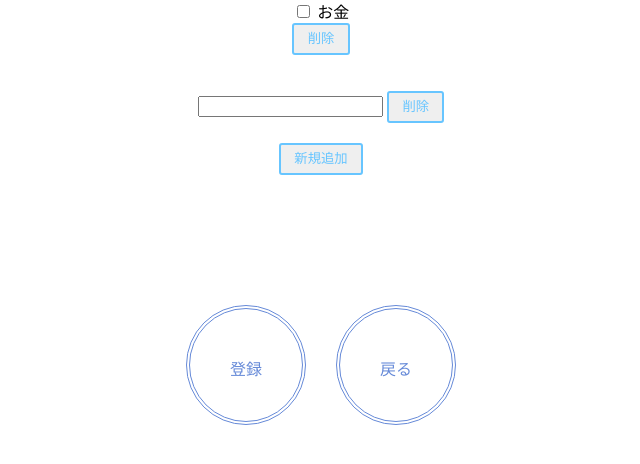
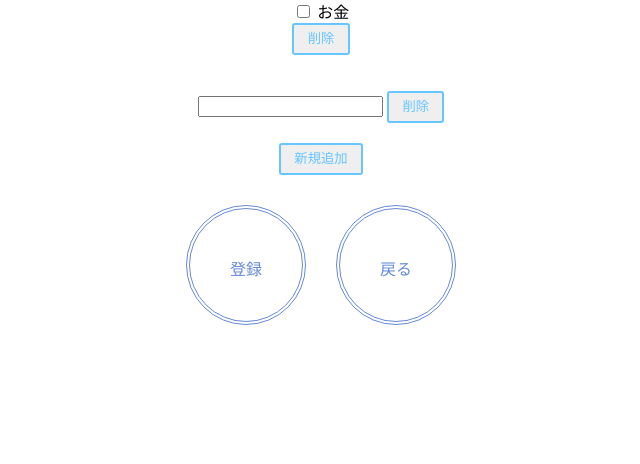
Before and after one commit to amnmana/public, a Django app: page /tripapp/items/7/ in a window 1280 px wide. Shown: the part 258-722 px from the top of the page, without its empty margins (319-959 px from the left). Run offline with Django 5.2, Linux system fonts and the light colour scheme; data comes from the database, SQL or seed files in the repository; both versions use the stored data as it was after the commit.

Commit message:
変更最新

```diff
--- a/tripproject/templates/tripapp/items.html
+++ b/tripproject/templates/tripapp/items.html
@@ -41,15 +41,11 @@
                 <!-- 新規登録ボタンをここに追加 -->
                 <button type="button" class="btn-flat-border" id="addNewItem" onclick="addItem()">新規追加</button>
             </div>
+            <div class="button-group">
+                <button type="submit" class="btn-circle-border-double">登録</button>
+                <button type="button" class="btn-circle-border-double" onclick="window.location.href='{% url 'tripapp:tripdetails' trip_id=trip_id %}'">戻る</button>
+            </div>
         </form>
-    </div>
-
-    <!-- フッターのボタンを下寄せにするためのコンテナ -->
-    <div class="footer">
-        <div class="button-group">
-            <button type="submit" class="btn-circle-border-double">登録</button>
-            <button type="button" class="btn-circle-border-double" onclick="window.location.href='{% url 'tripapp:tripdetails' trip_id=trip_id %}'">戻る</button>
-        </div>
     </div>
 </div>
 
```
Also changed, not shown: tripproject/templates/tripapp/locations.html (+4 -8 lines), tripproject/db.sqlite3.
